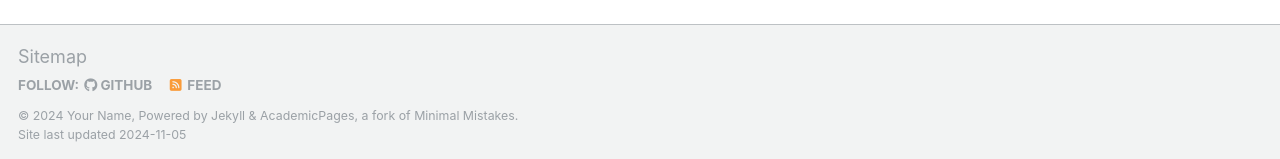
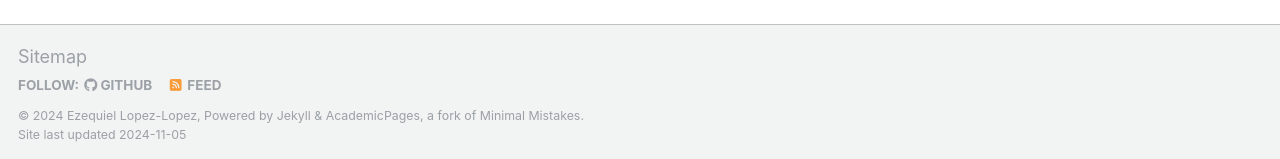
Before and after one commit to loplopez/site, a Jekyll site: the page built from _pages/about.md, in a window 1280 px wide and 900 px high, scrolled down 2643 px. Shown: the part 738-897 px from the top of the window. Built offline with Jekyll 4.4.1, drawn with Linux system fonts in a browser that asks for light colours; some web fonts are replaced.

Commit message:
debugging

```diff
--- a/_config.yml
+++ b/_config.yml
@@ -10,9 +10,9 @@
 locale                   : "en-US"
 title                    : "Your Name / Site Title"
 title_separator          : "-"
-name                     : &name "Your Name"
+name                     : &name "Ezequiel Lopez-Lopez"
 description              : &description "personal description"
-url                      : https://loplopez.github.io # the base hostname & protocol for your site e.g. "https://mmistakes.github.io"
+url                      : https://www.ezequiellopezlopez.org # the base hostname & protocol for your site e.g. "https://mmistakes.github.io"
 baseurl                  : "" # the subpath of your site, e.g. "/blog"
 repository               : "academicpages/academicpages.github.io"
 
```
